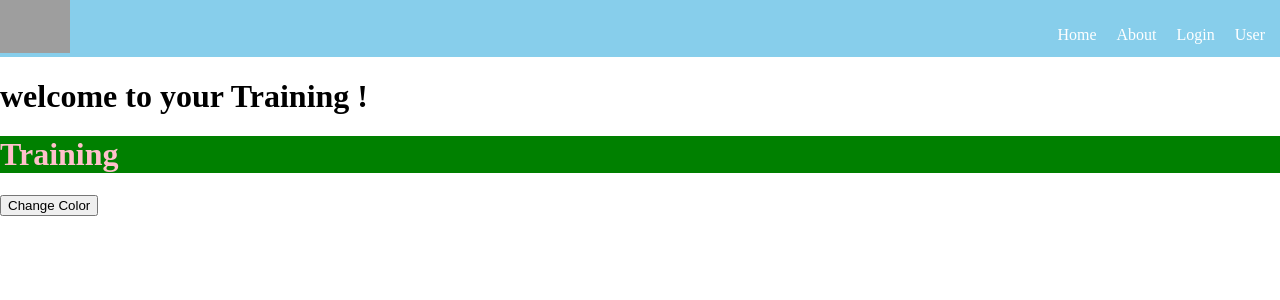
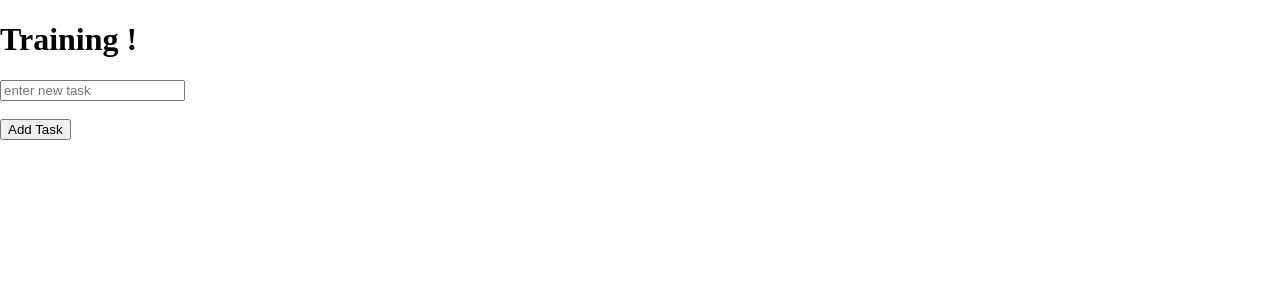
Before and after one commit to ShyamPatel0-0/Angular-Training, an Angular app in the folder Training/: page / in a window 1280 px wide. Shown: the top 300 px of the page. Built offline with nearby package versions, Linux system fonts and the light colour scheme; grey boxes are pictures that could not be loaded.

Commit message:
todo list

```diff
--- a/Training/src/app/app.component.html
+++ b/Training/src/app/app.component.html
@@ -1,6 +1,8 @@
-<app-header></app-header>
-<h1>welcome to your {{ title }} !</h1>
+<h1>{{ title }} !</h1>
 
-<h1 [style.color]="color" [style.backgroundColor]="bgcolor">{{ title }}</h1>
+<input type="text" placeholder="enter new task" #task /><br /><br />
+<button (click)="addTask(task.value)">Add Task</button>
 
-<button (click)="updateColor()">Change Color</button>
+<ul *ngFor="let item of list">
+  <li>{{ item.name }} <button (click)="removeTask(item.id)">Remove</button></li>
+</ul>
--- a/Training/src/app/app.component.ts
+++ b/Training/src/app/app.component.ts
@@ -7,12 +7,17 @@
 })
 export class AppComponent {
   title = 'Training';
-  flag = true;
-  color = 'pink';
-  bgcolor = 'green';
-  updateColor() {
-    this.flag
-      ? ((this.color = 'blue'), (this.bgcolor = 'red'), (this.flag = false))
-      : ((this.color = 'pink'), (this.bgcolor = 'green'), (this.flag = true));
+  list: any[] = [];
+  id: number = 0;
+  addTask(item: string) {
+    this.list.push({
+      id: this.id,
+      name: item,
+    });
+    console.log(this.list);
+    this.id++;
+  }
+  removeTask(id: number) {
+    this.list = this.list.filter((item) => item.id !== id);
   }
 }
--- a/Training/src/app/app.module.ts
+++ b/Training/src/app/app.module.ts
@@ -3,10 +3,9 @@
 
 import { AppRoutingModule } from './app-routing.module';
 import { AppComponent } from './app.component';
-import { HeaderComponent } from './header/header.component';
 
 @NgModule({
-  declarations: [AppComponent, HeaderComponent],
+  declarations: [AppComponent],
   imports: [BrowserModule, AppRoutingModule],
   providers: [],
   bootstrap: [AppComponent],
--- a/Training/src/app/header/header.component.css
+++ /dev/null
@@ -1,26 +0,0 @@
-nav img {
-  width: 70px;
-}
-nav {
-  background-color: skyblue;
-}
-
-ul {
-  float: right;
-  list-style: none;
-  margin-right: 5px;
-}
-
-ul > * {
-  display: inline-block;
-  padding: 10px;
-}
-ul li:hover {
-  background-color: #1976d284;
-  border-radius: 5px;
-}
-
-li a {
-  text-decoration: none;
-  color: white;
-}
--- a/Training/src/app/header/header.component.html
+++ /dev/null
@@ -1,12 +0,0 @@
-<nav>
-  <img
-    src="https://angular.io/assets/images/logos/angular/angular.svg"
-    alt="angular"
-  />
-  <ul>
-    <li><a href="#">Home</a></li>
-    <li><a href="#">About</a></li>
-    <li><a href="#">Login</a></li>
-    <li><a href="#">User</a></li>
-  </ul>
-</nav>
--- a/Training/src/app/header/header.component.ts
+++ /dev/null
@@ -1,10 +0,0 @@
-import { Component } from '@angular/core';
-
-@Component({
-  selector: 'app-header',
-  templateUrl: './header.component.html',
-  styleUrls: ['./header.component.css'],
-})
-export class HeaderComponent {
-  name = console.log(window.location.pathname);
-}
```
Also changed, not shown: 1 other file (tests, documents, lock files or other folders).
